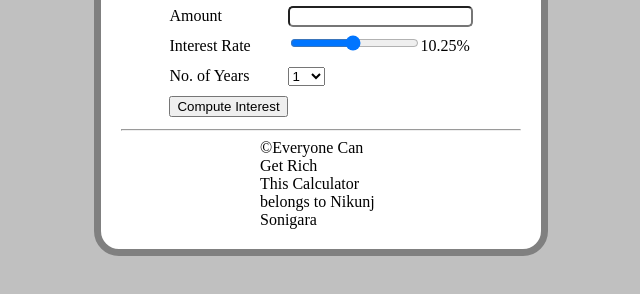
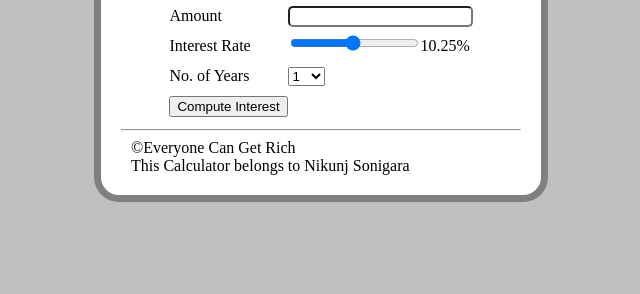
Before and after one commit to NikunjSonigara/Week-5-IBM-Introduction-of-Web-Development-, a plain HTML site: page index.html in a window 1280 px wide. Shown: the part 206-500 px from the top of the page, without its empty margins (319-959 px from the left). Drawn offline with Linux system fonts and the light colour scheme.

Commit message:
Update style.css

```diff
--- a/style.css
+++ b/style.css
@@ -45,5 +45,5 @@ h1 {
 }
 
 footer {
-    padding: 0px 139px;
+    padding: 0px 10px;
 }
```
